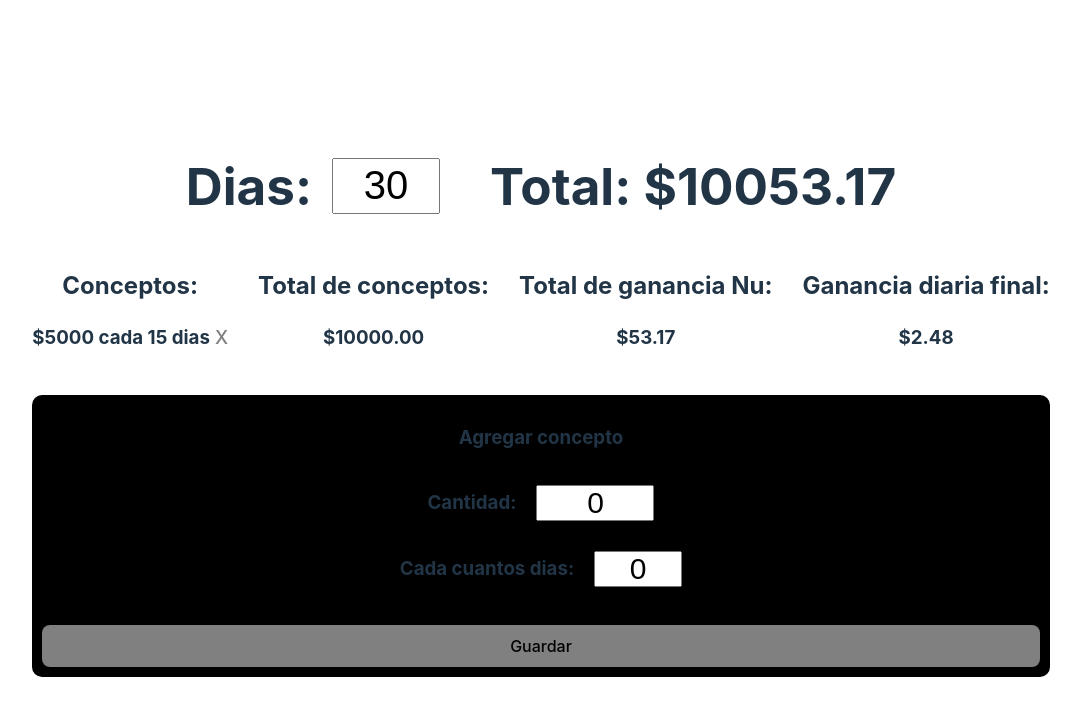
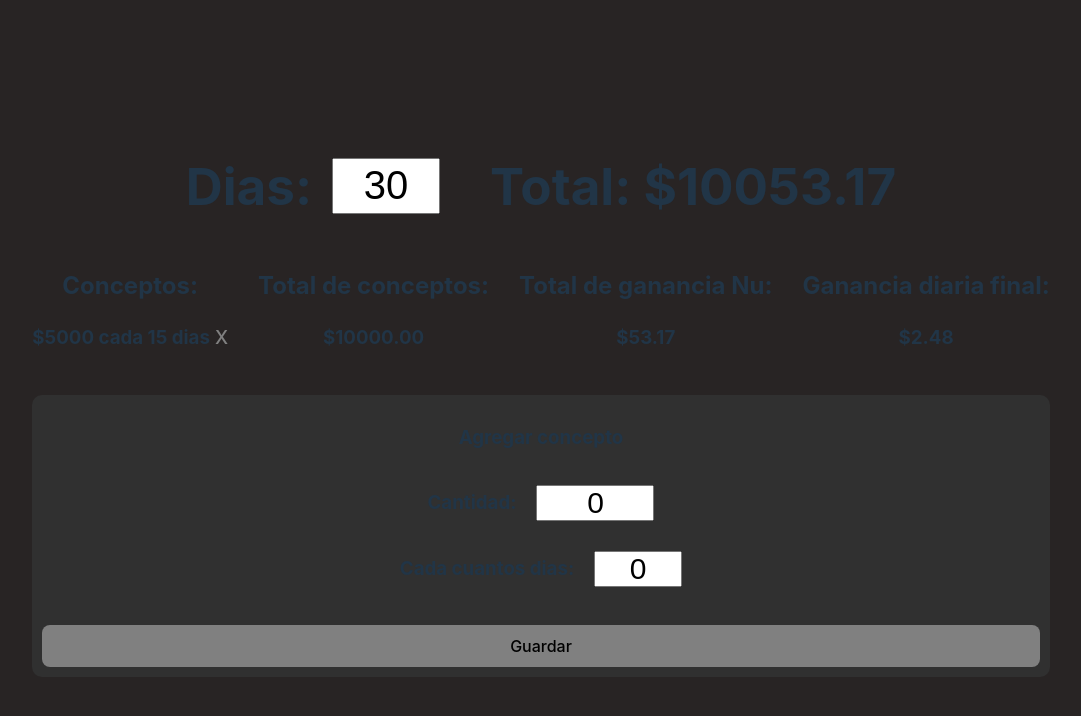
Before and after one commit to VVugi/CalculadoraNu, a React (Vite) app: page / in a window 1280 px wide. Shown: the top 716 px of the page, without its empty margins (99-1180 px from the left). Built offline with nearby package versions, Linux system fonts and the light colour scheme.

Commit message:
color fix

```diff
--- a/src/App.tsx
+++ b/src/App.tsx
@@ -125,7 +125,7 @@ function App()
             </div>
          </div>
 
-         <div style={{display: 'flex', flexDirection: 'column', backgroundColor: 'black', borderRadius: 10, padding: '10px'}}>
+         <div style={{display: 'flex', flexDirection: 'column', backgroundColor: '#303030', borderRadius: 10, padding: '10px'}}>
             <h3>Agregar concepto</h3>
 
             <div style={{display: 'flex', gap: 20, alignItems: 'center', justifyContent: 'center'}}>
--- a/src/index.css
+++ b/src/index.css
@@ -5,7 +5,7 @@
 
   color-scheme: light dark;
   color: rgba(255, 255, 255, 0.87);
-  background-color: #242424;
+  background-color: #282424;
 
   font-synthesis: none;
   text-rendering: optimizeLegibility;
@@ -58,7 +58,7 @@ button:focus-visible {
 @media (prefers-color-scheme: light) {
   :root {
     color: #213547;
-    background-color: #ffffff;
+    background-color: #282424;
   }
   a:hover {
     color: #747bff;
```
